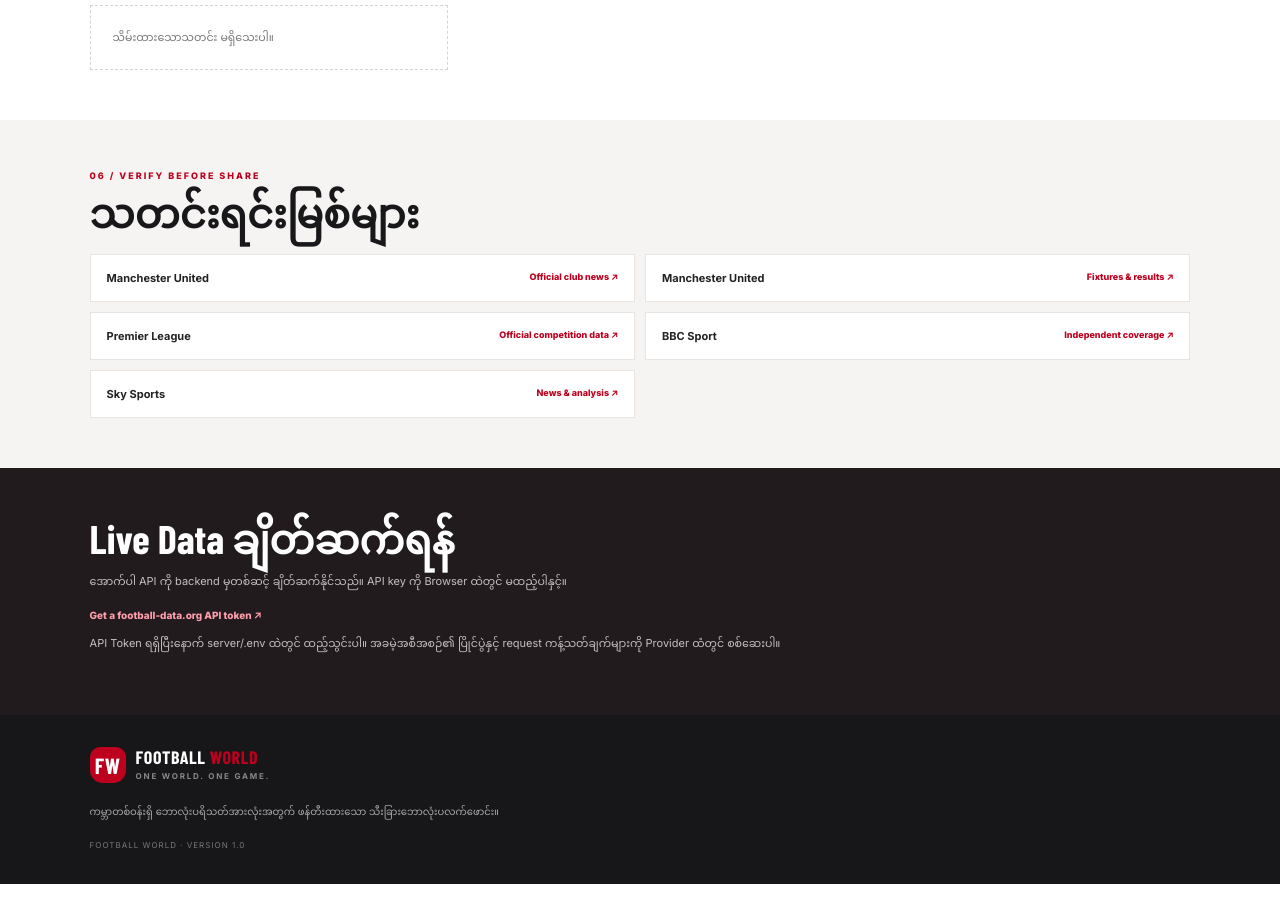
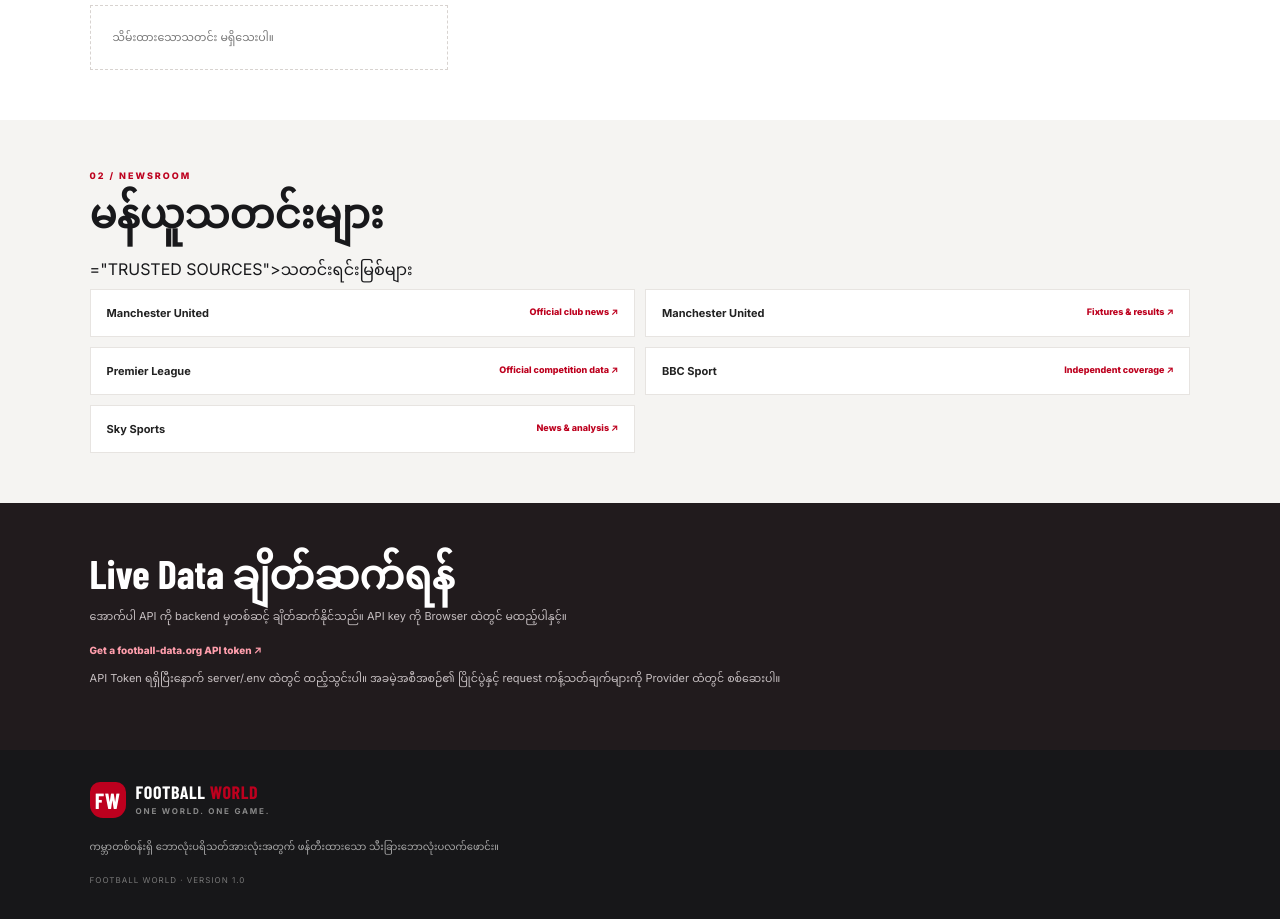
Before and after one commit to kyawthuptt-beep/Manchester-is-Red, a plain HTML site: page public/index.html in a window 1280 px wide. Shown: the part 1886-2805 px from the top of the page. Before the commit the page ends 2770 px from the top, so only its background shows below. Drawn offline with nearby package versions, Linux system fonts and the light colour scheme; no server answers; a web font is replaced by a local one.

Commit message:
Update index.html

```diff
--- a/public/index.html
+++ b/public/index.html
@@ -138,7 +138,16 @@
   <div id="savedList" class="news-grid"><div class="empty">No saved stories yet.</div></div>
  </section>
  <section id="sources" class="section pale">
-  <div class="section-head"><div><p class="eyebrow">06 / VERIFY BEFORE SHARE</p><h2 data-my="သတင်းရင်းမြစ်များ" data-en="TRUSTED SOURCES">သတင်းရင်းမြစ်များ</h2></div></div>
+
+<div class="section-head">
+  <div>
+    <p class="eyebrow">02 / NEWSROOM</p>
+    <h2 data-my="မန်ယူသတင်းများ" data-en="FOOTBALL NEWS">
+      မန်ယူသတင်းများ
+    </h2>
+  </div>
+</div>
+ ="TRUSTED SOURCES">သတင်းရင်းမြစ်များ</h2></div></div>
   <div class="source-grid">
    <a href="https://www.manutd.com/en/news" target="_blank" rel="noopener"><b>Manchester United</b><span>Official club news ↗</span></a>
    <a href="https://www.manutd.com/en/matches" target="_blank" rel="noopener"><b>Manchester United</b><span>Fixtures & results ↗</span></a>
```
